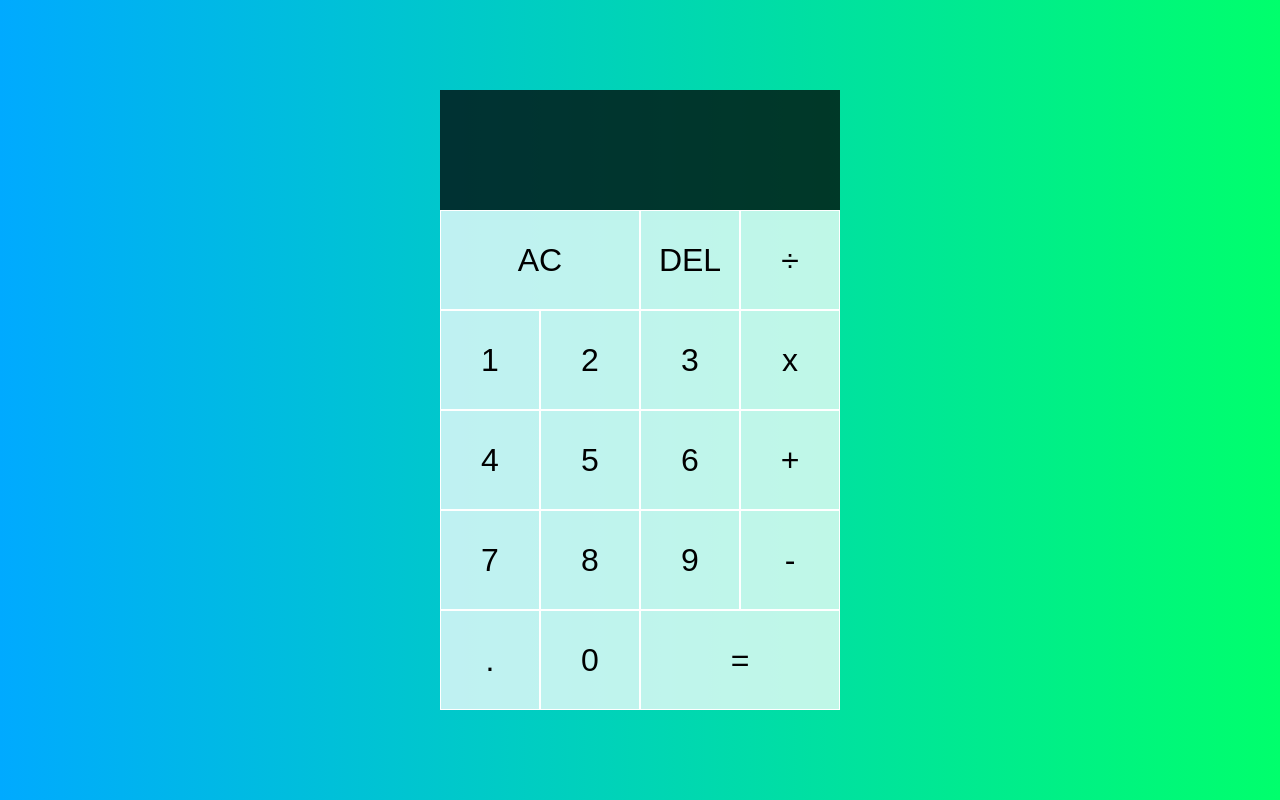
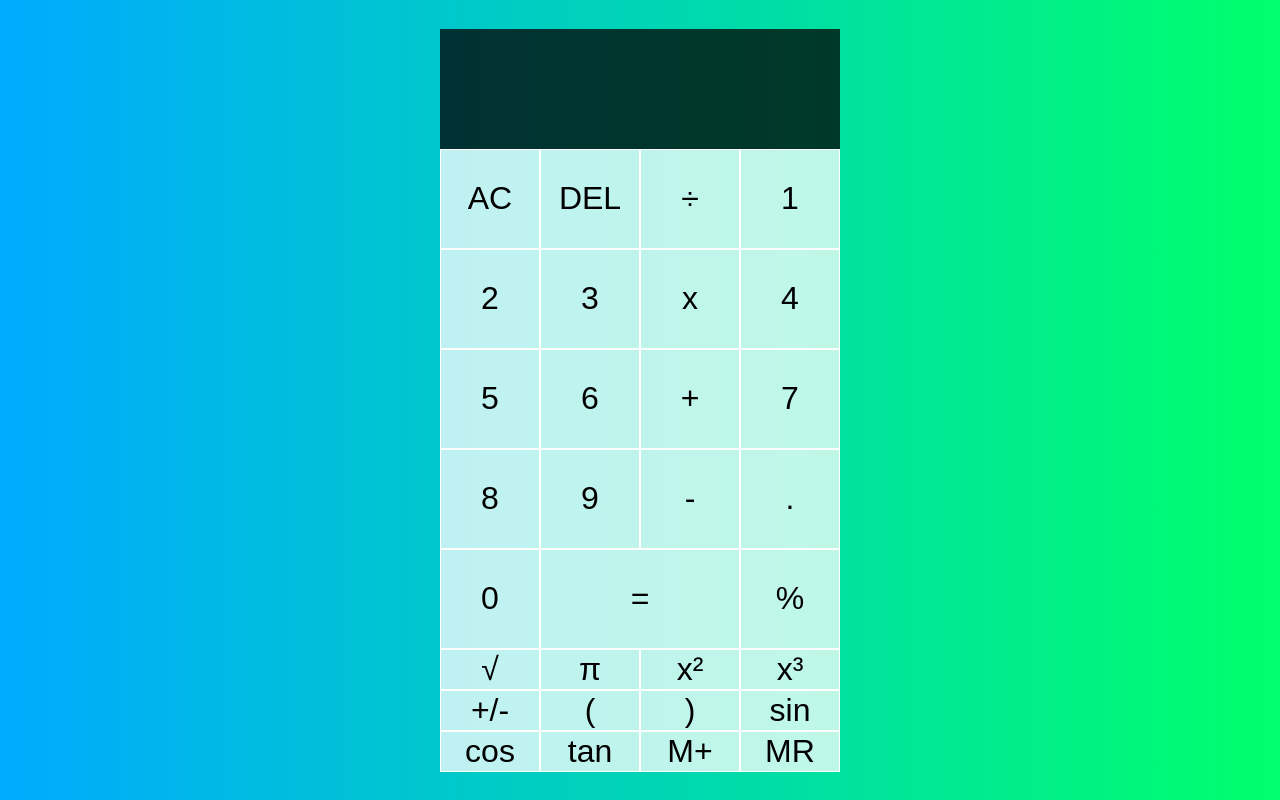
Before and after one commit to rachbry/Calculator, a plain HTML site: page index.html in a window 1280 px wide. Drawn offline with Linux system fonts and the light colour scheme.

Commit message:
added extra buttons to html

```diff
--- a/index.html
+++ b/index.html
@@ -12,7 +12,7 @@
             <div class="previous-operand" data-previous-operand></div>
             <div class="current-operand" data-current-operand></div>
         </div>
-        <button class="span-two" type="button" data-all-clear>AC</button>
+        <button type="button" data-all-clear>AC</button>
         <button type="button" data-delete>DEL</button>
         <button type="button" data-operation>÷</button>
         <button type="button" data-number>1</button>
@@ -30,6 +30,20 @@
         <button type="button" data-number>.</button>
         <button type="button" data-number>0</button>
         <button class="span-two" type="button" data-equals>=</button>
+     <!-- These do not do anything -->
+        <button type="button" data-percent>%</button>
+        <button type="button" data-sqrt>√</button>
+        <button type="button" data-advanced>π</button>
+        <button type="button" data-advanced>x²</button>
+        <button type="button" data-advanced>x³</button>
+        <button type="button" data-advanced>+/-</button>
+        <button type="button" data-advanced>(</button>
+        <button type="button" data-advanced>)</button>
+        <button type="button" data-advanced>sin</button>
+        <button type="button" data-advanced>cos</button>
+        <button type="button" data-advanced>tan</button>
+        <button type="button" data-advanced>M+</button>
+        <button type="button" data-advanced>MR</button>
     </div>
 
 <script src="assets/js/script.js" defer></script>
```
Also changed, not shown: assets/js/script.js (line endings or trailing spaces).
